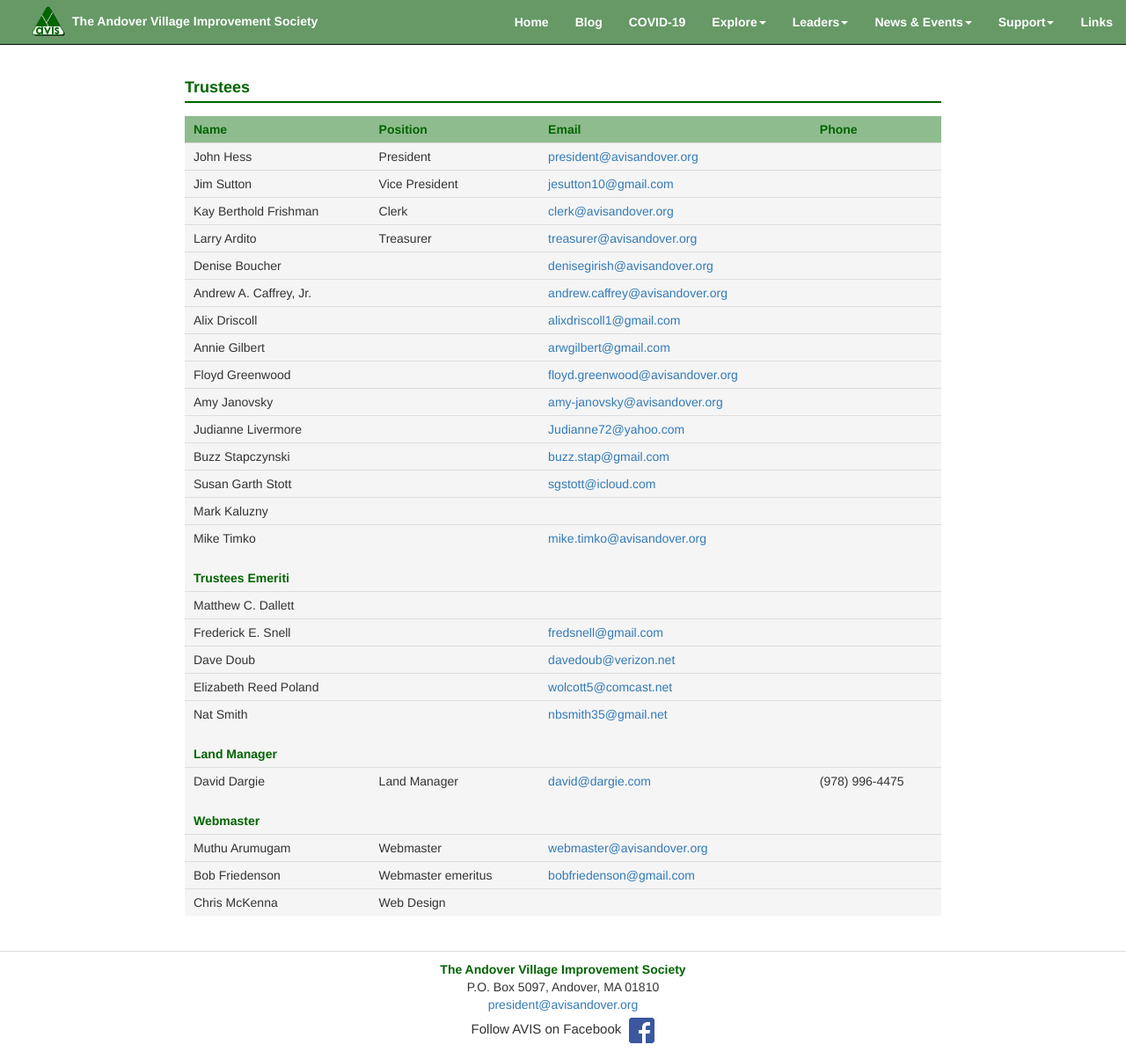
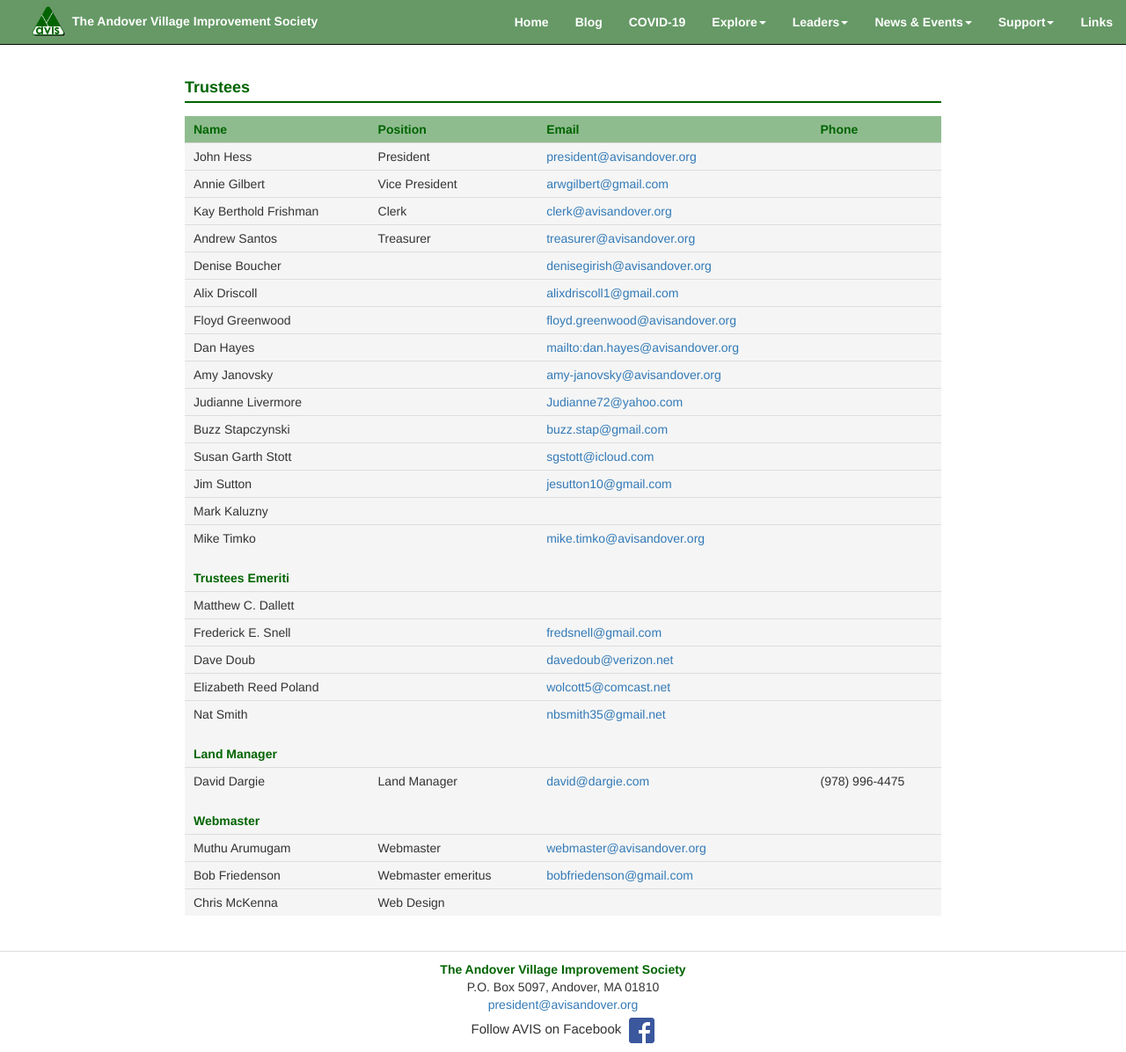
Before and after one commit to avisandover/avis-website, a Jekyll site: the page built from trustees.html, in a window 1280 px wide and 1196 px high. Shown: the whole window at 88% size. Built offline with Jekyll 4.4.1, drawn with Linux system fonts in a browser that asks for light colours; nearby versions of some CDN libraries.

Commit message:
Elections Update
Added new updates following elections to the AVIS trustees page.

```diff
--- a/trustees.html
+++ b/trustees.html
@@ -35,7 +35,7 @@
         <td></td>
       </tr>
       <tr>
-        <td>Larry Ardito</td>
+        <td>Andrew Santos</td>
         <td>Treasurer</td>
         <td><a href="mailto:treasurer@avisandover.org">treasurer@avisandover.org</a></td>
         <td></td>
@@ -47,26 +47,21 @@
         <td></td>
       </tr>
       <tr>
-        <td>Andrew A. Caffrey, Jr.</td>
-        <td></td>
-        <td><a href="mailto:andrew.caffrey@avisandover.org">andrew.caffrey@avisandover.org</a></td>
-        <td></td>
-      </tr>
-      <tr>
         <td>Alix Driscoll</td>
         <td></td>
         <td><a href="mailto:alixdriscoll1@gmail.com">alixdriscoll1@gmail.com</a></td>
-        <td></td>
-      </tr>
-        <td>Annie Gilbert</td>
-        <td></td>
-        <td><a href="mailto:arwgilbert@gmail.com">arwgilbert@gmail.com</a></td>
         <td></td>
       </tr>
       <tr>
         <td>Floyd Greenwood</td>
         <td></td>
         <td><a href="mailto:floyd.greenwood@avisandover.org">floyd.greenwood@avisandover.org</a></td>
+        <td></td>
+      </tr>
+      <tr>
+        <td>Dan Hayes</td>
+        <td></td>
+        <td><a href="mailto:mailto:Dan.Hayes@avisandover.org">mailto:dan.hayes@avisandover.org</a></td>
         <td></td>
       </tr>
       <tr>
@@ -91,6 +86,12 @@
         <td>Susan Garth Stott</td>
         <td></td>
         <td><a href="mailto:sgstott@verizon.net">sgstott@icloud.com</a></td>
+        <td></td>
+      </tr>
+      <tr>
+        <td>Jim Sutton</td>
+        <td></td>
+        <td><a href="mailto:jesutton10@gmail.com">jesutton10@gmail.com</a></td>
         <td></td>
       </tr>
       <tr>
```
Also changed, not shown: other parts of trustees.html (+2 -2 lines).
